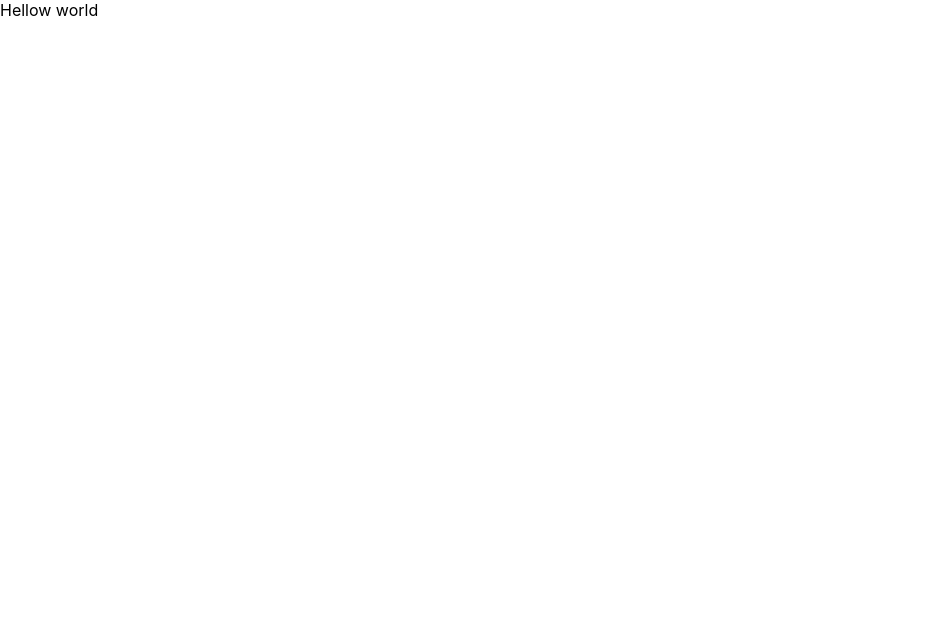
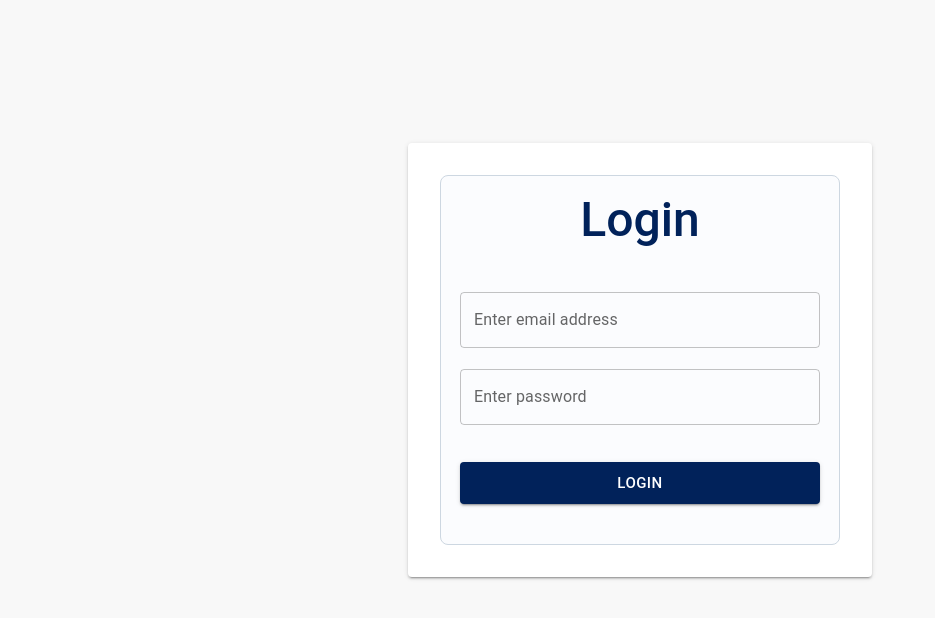
Before and after one commit to zahidalidev/commentsold-frontend, a React (Create React App) app: page /login in a window 1280 px wide. Shown: the top 618 px of the page, without its empty margins (0-935 px from the left). Built offline with nearby package versions, Linux system fonts and the light colour scheme.

Commit message:
login page

```diff
--- a/src/App.css
+++ /dev/null
@@ -1,38 +0,0 @@
-.App {
-  text-align: center;
-}
-
-.App-logo {
-  height: 40vmin;
-  pointer-events: none;
-}
-
-@media (prefers-reduced-motion: no-preference) {
-  .App-logo {
-    animation: App-logo-spin infinite 20s linear;
-  }
-}
-
-.App-header {
-  background-color: #282c34;
-  min-height: 100vh;
-  display: flex;
-  flex-direction: column;
-  align-items: center;
-  justify-content: center;
-  font-size: calc(10px + 2vmin);
-  color: white;
-}
-
-.App-link {
-  color: #61dafb;
-}
-
-@keyframes App-logo-spin {
-  from {
-    transform: rotate(0deg);
-  }
-  to {
-    transform: rotate(360deg);
-  }
-}
--- a/src/App.js
+++ b/src/App.js
@@ -1,3 +1,5 @@
-const App = () => <div className='App'>Hellow world</div>
+import Routes from 'components/routes'
+
+const App = () => <Routes />
 
 export default App
--- /dev/null
+++ b/src/components/routes.jsx
@@ -0,0 +1,14 @@
+import { Route, Routes, Navigate } from 'react-router-dom'
+
+import { routeList } from 'utils/constants'
+
+const AppRoutes = () => (
+  <Routes>
+    {routeList.map((item) => (
+      <Route key={item.path} path={item.path} exact element={item.component} />
+    ))}
+    <Route path='*' element={<Navigate replace to='/login' />} />
+  </Routes>
+)
+
+export default AppRoutes
--- /dev/null
+++ b/src/container/auth/login/index.jsx
@@ -0,0 +1,73 @@
+import { Fragment } from 'react'
+import Card from '@mui/joy/Card'
+import CardContent from '@mui/material/CardContent'
+import Button from '@mui/material/Button'
+import TextField from '@mui/material/TextField'
+import Paper from '@mui/material/Paper'
+import Typography from '@mui/material/Typography'
+import { Formik } from 'formik'
+import _ from 'lodash'
+
+import { inputFields, inputFieldsInitialValues } from 'utils/constants'
+import { validateLogin } from 'utils/validate'
+
+import 'container/auth/login/styles.scss'
+
+const Login = () => {
+  const handleLogin = () => {}
+
+  return (
+    <div className='container-fluid container'>
+      <div className='container'>
+        <Paper className='mat-paper' elevation={2}>
+          <Card className='mat-card'>
+            <Typography className='heading' variant='h3'>
+              Login
+            </Typography>
+            <CardContent>
+              <Formik
+                initialValues={inputFieldsInitialValues}
+                validate={validateLogin}
+                onSubmit={handleLogin}
+              >
+                {({ values, errors, touched, handleChange, handleBlur, handleSubmit }) => (
+                  <form className='mat-form' onSubmit={handleSubmit}>
+                    {inputFields.map((field) => (
+                      <Fragment key={field.id.toString()}>
+                        <TextField
+                          className='text-field'
+                          fullWidth
+                          label={field.label}
+                          variant='outlined'
+                          type={field.type}
+                          name={field.type}
+                          onChange={handleChange}
+                          onBlur={handleBlur}
+                          value={values[field.type]}
+                        />
+                        <Typography className='warn-typography'>
+                          {errors[field.type] && touched[field.type] && errors[field.type]}
+                        </Typography>
+                      </Fragment>
+                    ))}
+                    <Button
+                      className='submit-button'
+                      type='submit'
+                      disabled={!_.isEmpty(errors)}
+                      variant='contained'
+                      size='large'
+                    >
+                      Login
+                    </Button>
+                  </form>
+                )}
+              </Formik>
+            </CardContent>
+          </Card>
+        </Paper>
+      </div>
+    </div>
+  )
+}
+
+export default Login
--- /dev/null
+++ b/src/container/auth/login/styles.scss
@@ -0,0 +1,71 @@
+$background: #f8f8f8;
+$error: #FF3333;
+$primary: #01225a;
+$secondary: #54b9e8;
+$disable: #d8d8d8;
+
+.container {
+  display: flex;
+  justify-content: center;
+  align-items: center;
+  height: 100vh;
+  background-color: $background;
+
+  .mat-paper {
+    align-items: center;
+    padding: 2rem;
+    width: 50vh;
+    margin-bottom: 5rem;
+  }
+
+  .mat-card {
+    align-items: center;
+
+    .mat-form {
+      display: flex;
+      flex-direction: column;
+      align-items: center;
+    }
+
+    .heading {
+      color: $primary;
+      font-weight: 500;
+    }
+
+    .text-field {
+      margin-top: 1rem;
+      width: 45vh;
+    }
+
+    .submit-button {
+      width: 45vh;
+      margin-top: 2rem;
+      background-color: $primary;
+    }
+
+    .submit-button:disabled {
+      background-color: $disable;
+    }
+
+    .submit-button:hover {
+      background-color: $secondary;
+    }
+
+    .warn-typography {
+      color: $error;
+      align-self: flex-start;
+      margin-top: 5px;
+    }
+  }
+
+  @media screen and (max-width: 450px) {
+    .container {
+      background-color: white;
+    }
+
+    .mat-paper {
+      box-shadow: none;
+    }
+  }
+
+}
--- a/src/index.js
+++ b/src/index.js
@@ -2,9 +2,9 @@ import React from 'react'
 import ReactDOM from 'react-dom/client'
 import { BrowserRouter } from 'react-router-dom'
 
-import './index.css'
 import App from './App'
 import reportWebVitals from './reportWebVitals'
+import './index.scss'
 
 const root = ReactDOM.createRoot(document.getElementById('root'))
 root.render(
--- /dev/null
+++ b/src/utils/constants.js
@@ -0,0 +1,17 @@
+import Login from 'container/auth/login'
+
+export const routeList = [{ path: '/login', component: <Login /> }]
+
+export const inputFieldsInitialValues = { email: '', password: '' }
+export const inputFields = [
+  {
+    id: 0,
+    type: 'email',
+    label: 'Enter email address',
+  },
+  {
+    id: 1,
+    type: 'password',
+    label: 'Enter password',
+  },
+]
--- /dev/null
+++ b/src/utils/validate.js
@@ -0,0 +1,14 @@
+export const validateLogin = (values) => {
+  const errors = {}
+  if (!values.email) {
+    errors.email = 'Required'
+  } else if (!/^[A-Z0-9._%+-]+@[A-Z0-9.-]+\.[A-Z]{2,}$/i.test(values.email)) {
+    errors.email = 'Invalid email address'
+  }
+  if (!values.password) {
+    errors.password = 'Required'
+  } else if (values.password.length < 5) {
+    errors.password = 'Password should contain atleast 5 characters'
+  }
+  return errors
+}
```
Also changed, not shown: package.json (+14 -8 lines), src/index.scss (renamed from src/index.css), src/logo.svg (deleted), 1 other file (tests, documents, lock files or other folders).
